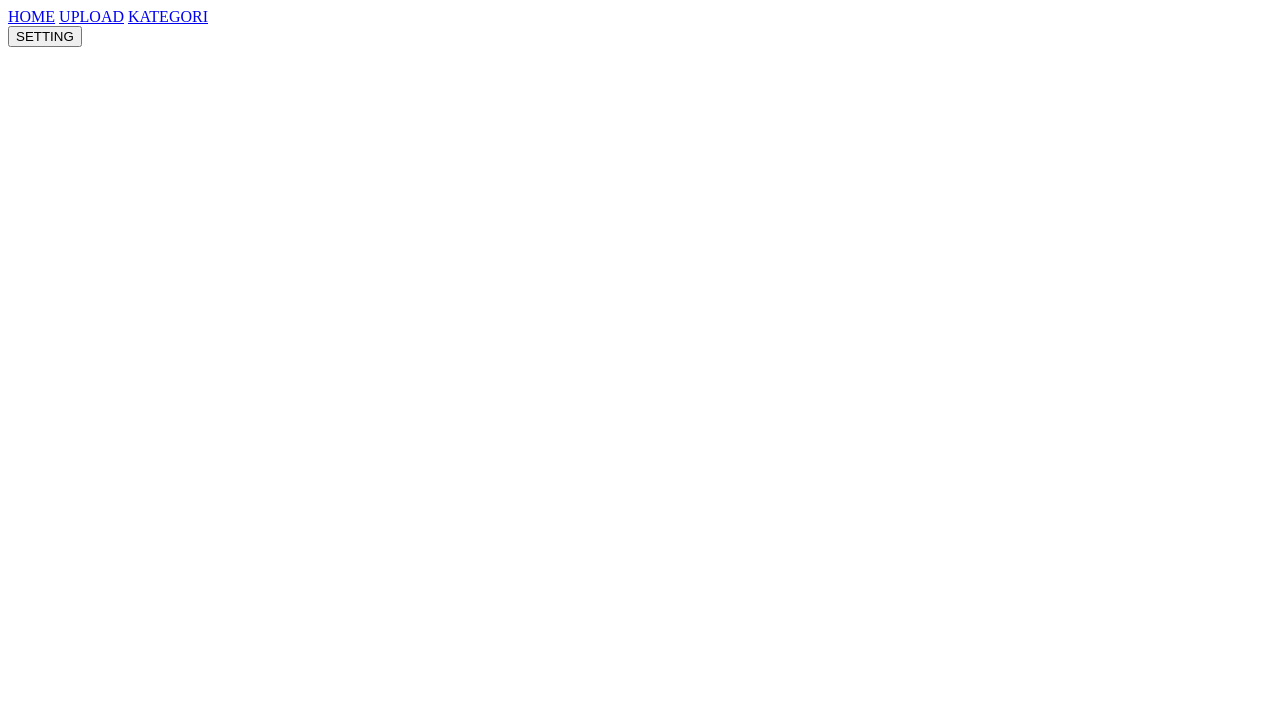
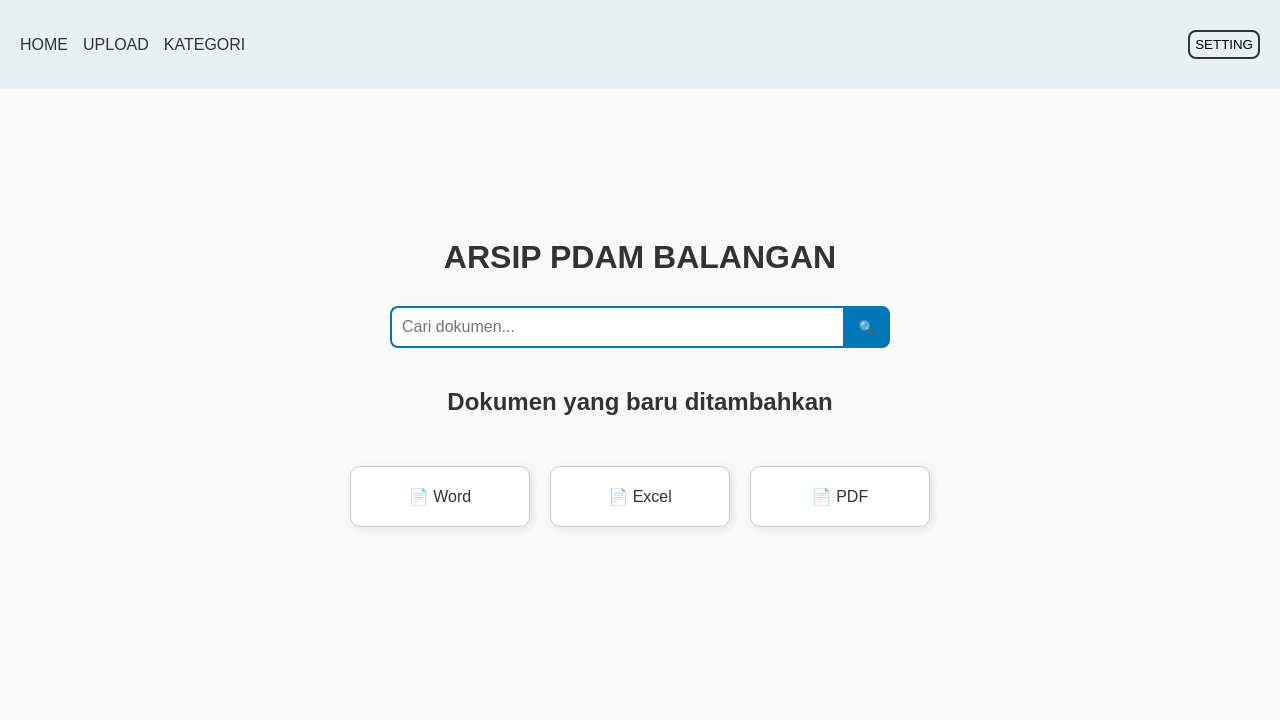
Before and after one commit to Wantrade11/Wantrade11.github.io, a plain HTML site: page index.html in a window 1280 px wide. Drawn offline with Linux system fonts and the light colour scheme.

Commit message:
Update index.html

```diff
--- a/index.html
+++ b/index.html
@@ -1,25 +1,162 @@
 <!DOCTYPE html>
-<html lang="en">
+<html lang="id">
 
 <head>
     <meta charset="UTF-8">
-    <meta name="viewport" content="width=device-width, initial-scale=1.0">
-    <title>Kurni</title>
+    <meta name="viewport" content="width=device-width, initial-scale=1">
+    <title>Arsip PDAM Balangan</title>
+    <link rel="stylesheet" href="style.css">
 </head>
 <style>
+    * {
+        margin: 0;
+        padding: 0;
+        box-sizing: border-box;
+    }
 
+    body {
+        font-family: Arial, sans-serif;
+        background-color: #f9f9f9;
+        color: #333;
+    }
+
+    header {
+        align-items: center;
+        text-align: center;
+        padding: 20px 10px;
+        background-color: #e6f0f5;
+    }
+
+    .navbar {
+        padding: 10px 10px;
+        display: flex;
+        justify-content: space-between;
+        align-items: center;
+    }
+
+    a {
+        text-decoration: none;
+        color: #333;
+
+    }
+
+    .kiri {
+        display: flex;
+        gap: 15px;
+    }
+
+    .kanan {
+        font-size: 20px;
+    }
+
+    .setting {
+        background-color: transparent;
+        border: 2px solid#333;
+        padding: 5px;
+        border-radius: 8px;
+        cursor: pointer;
+    }
+
+    .isi {
+        padding: 150px;
+    }
+
+    h1 {
+        text-align: center;
+    }
+
+    .cari {
+        display: flex;
+        justify-content: center;
+        margin: 30px auto;
+        max-width: 500px;
+    }
+
+    .cari input {
+        flex: 1;
+        padding: 10px;
+        font-size: 16px;
+        border: 2px solid #0077b6;
+        border-right: none;
+        border-radius: 8px 0 0 8px;
+    }
+
+    .cari button {
+        padding: 10px 15px;
+        border: 2px;
+        background-color: #0077b6;
+        color: white;
+        border-radius: 0 8px 8px 0;
+        cursor: pointer;
+    }
+
+    .file {
+        text-align: center;
+        margin: 40px 20px;
+    }
+
+    .dokumen {
+        display: flex;
+        justify-content: center;
+        gap: 20px;
+        margin-top: 50px;
+    }
+
+    .tambahfile {
+        background-color: white;
+        border: 1px solid #ccc;
+        padding: 20px;
+        width: 180px;
+        border-radius: 10px;
+        box-shadow: 2px 2px 8px rgba(0, 0, 0, 0.1);
+        cursor: pointer;
+        transition: 0.2s;
+    }
+
+    .tambahfile:hover {
+        background-color: #35344a15;
+    }
+
+    a:hover {
+        text-decoration: underline;
+    }
+
+    .setting:hover {
+        background-color: #0077b6;
+        color: #ffffff;
+    }
 </style>
+
 <body>
-    <nav class="navbar">
-        <div class="left">
-            <a href="#home" class="nav-item">HOME</a>
-            <a href="#Upload" class="nav-item">UPLOAD</a>
-            <a href="#kategori" class="nav-item">KATEGORI</a>
+    <header>
+        <nav class="navbar">
+            <div class="kiri">
+                <a href="#">HOME</a>
+                <a href="#">UPLOAD</a>
+                <a href="#">KATEGORI</a>
+            </div>
+            <div class="kanan">
+                <button class="setting">SETTING</button>
+            </div>
+        </nav>
+    </header>
+
+    <div class="isi">
+        <h1>ARSIP PDAM BALANGAN</h1>
+        <div class="cari">
+            <input type="text" placeholder="Cari dokumen...">
+            <button>🔍</button>
         </div>
-        <div class="right">
-            <button class="setting">SETTING</button>
-        </div>
-    </nav>
+
+        <section class="file">
+            <h2>Dokumen yang baru ditambahkan</h2>
+            <div class="dokumen">
+                <div class="tambahfile">📄 Word</div>
+                <div class="tambahfile">📄 Excel</div>
+                <div class="tambahfile">📄 PDF</div>
+            </div>
+        </section>
+    </div>
 </body>
 
 </html>
```
